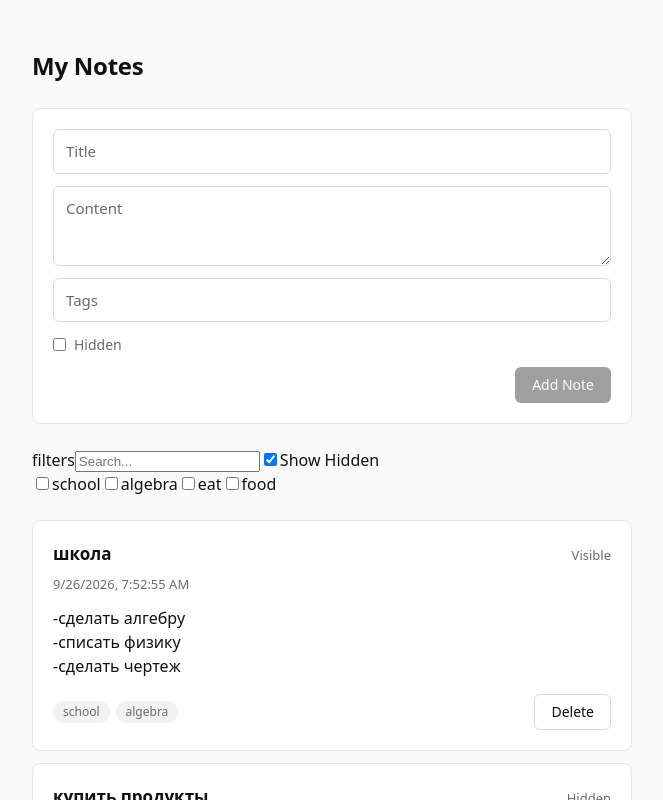
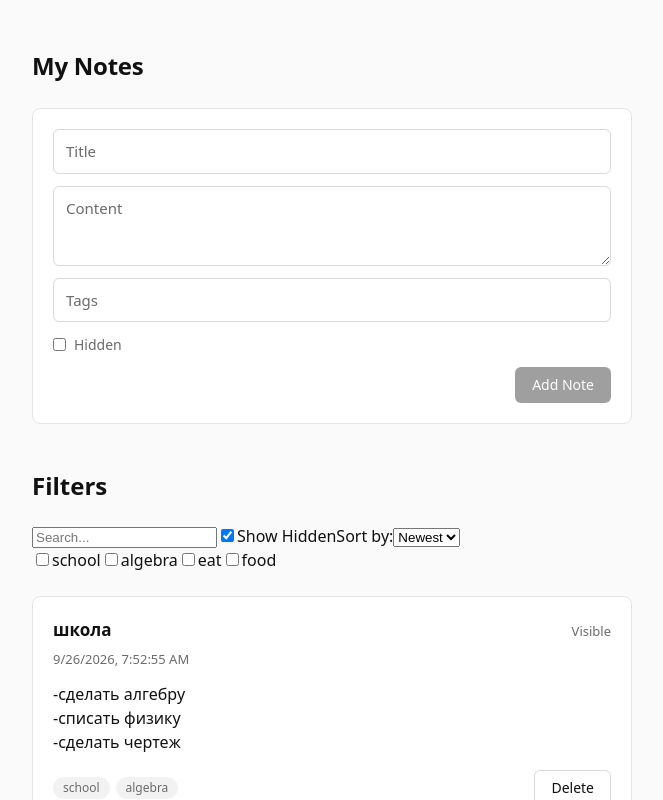
Before and after one commit to aleksandr-mazhul/notes, a React (Vite) app: page / in a window 1280 px wide. Shown: the top 800 px of the page, without its empty margins (308-971 px from the left). Built offline with nearby package versions, Linux system fonts and the light colour scheme; data requests are answered from the project's data file.

Commit message:
feat(filters): add sort order select for creation date
Lets the user switch between newest-first and oldest-first. The select
defaults to "newest" to match the initial _sort=-createdAt filter.

```diff
--- a/src/components/NoteFilterFrorm.tsx
+++ b/src/components/NoteFilterFrorm.tsx
@@ -50,9 +50,18 @@ export default function NoteFilterForm({
     }
   }
 
+  const handleCreatedAtSortChange = (
+    e: React.ChangeEvent<HTMLSelectElement>,
+  ) => {
+    const value = e.target.value
+    onFilterChange('sort', (params) => {
+      params.set('_sort', value === 'newest' ? '-createdAt' : 'createdAt')
+    })
+  }
+
   return (
     <div>
-      filters
+      <h2>Filters</h2>
       <input
         type="text"
         placeholder="Search..."
@@ -65,6 +74,15 @@ export default function NoteFilterForm({
         onChange={handleShowHiddenChange}
       />
       <label htmlFor="show-hidden">Show Hidden</label>
+      <label htmlFor="sort">Sort by:</label>
+      <select
+        id="sort"
+        defaultValue="newest"
+        onChange={handleCreatedAtSortChange}
+      >
+        <option value="newest">Newest</option>
+        <option value="oldest">Oldest</option>
+      </select>
       <div>
         {availableTags.map((tag) => (
           <label key={tag}>
```
